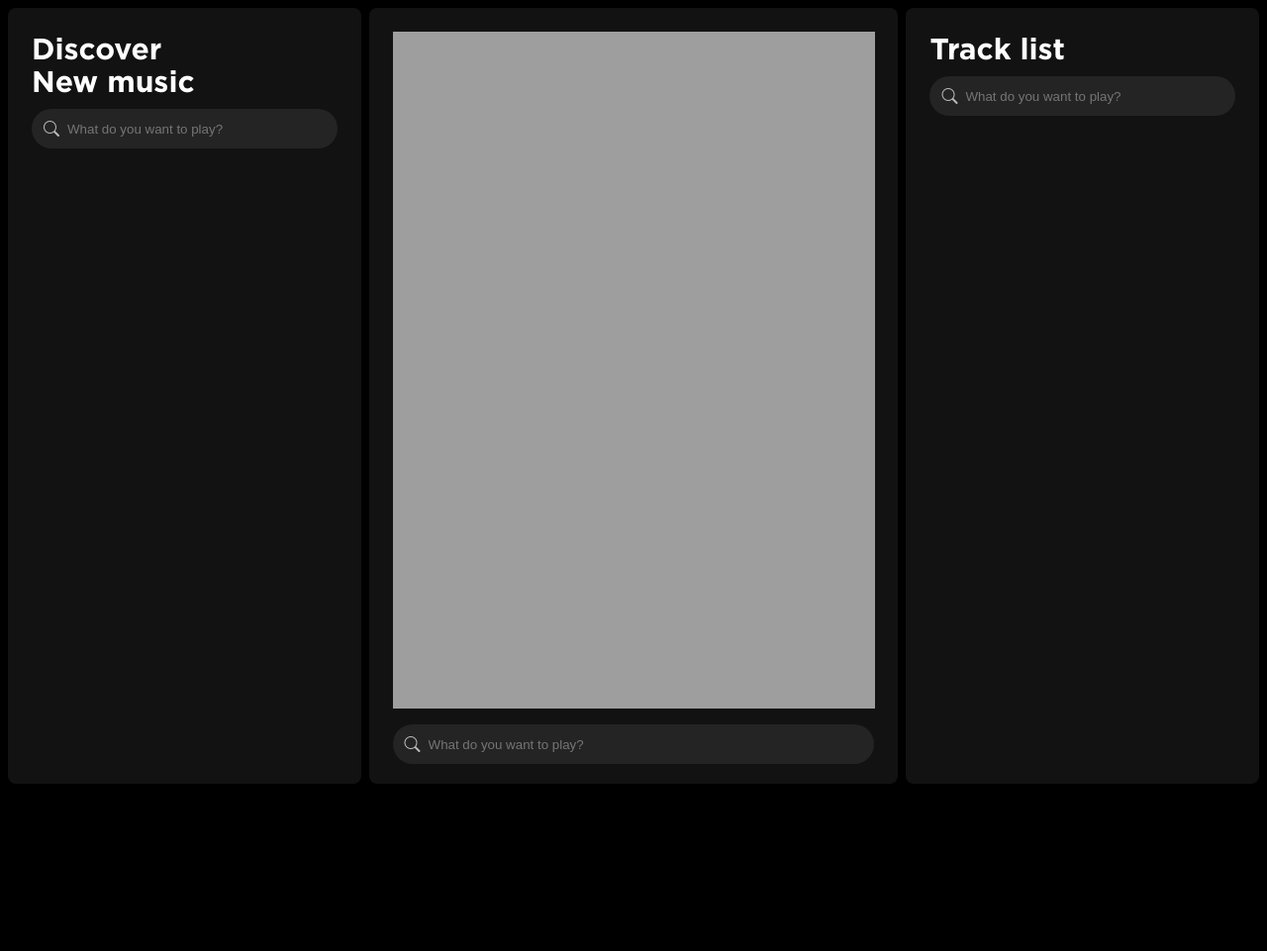
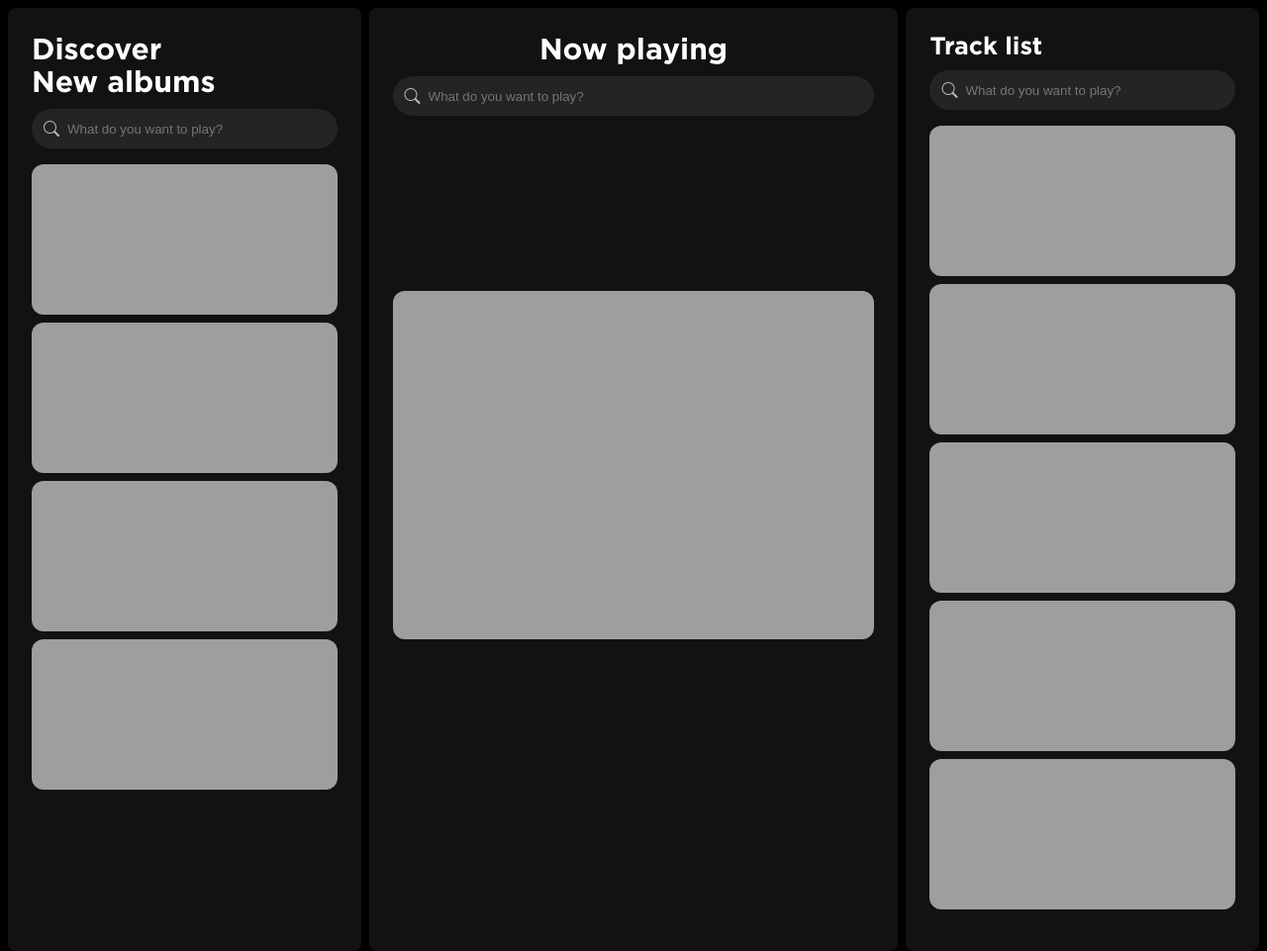
Before and after one commit to SamuelESuarezE/proyectoJavascript, a plain HTML site: page index.html in a window 1280 px wide. Shown: the whole page at 99% size. Before the commit the page ends 800 px from the top, so only its background shows below. Drawn offline with nearby package versions, Linux system fonts and the light colour scheme.

Commit message:
feat: :lipstick: Destkop design completed

```diff
--- a/css/style.css
+++ b/css/style.css
@@ -12,11 +12,23 @@ body {
     background-color: var(--color-black);
     width: 100svw;
     height: 100svh;
+    overflow: hidden;
+}
+
+::-webkit-scrollbar {
+    background: transparent;
+    border-radius: 20px;
+    width: 5px;
+}
+
+::-webkit-scrollbar-thumb {
+    background: var(--color-green);
+    border-radius: 10px;
 }
 
 main {
     width: 100%;
-    height: 100%;
+    height: 100svh;
     display: grid;
     grid-template-columns: 1fr 1.5fr 1fr;
     grid-gap: 8px;
@@ -27,6 +39,13 @@ main {
     background-color: var(--color-container);
     border-radius: var(--value-container-radius);
     padding: 24px;
+    position: relative;
+}
+
+current-track-frame {
+    position: absolute;
+    width: calc(100% - 48px);
+    top: 30%;
 }
 
 .containerTitle {
@@ -43,3 +62,27 @@ main {
     font-size: 25px;
     font-family: 'bold';
 }
+
+#blankSpace {
+    height: 4.5%;
+}
+
+.albumContainer {
+    margin-top: 40px;
+    display: grid;
+    grid-auto-rows: 150px;
+    height: 770px;
+    grid-gap: 10px;
+    overflow: hidden;
+    overflow-y: scroll;
+}
+
+.tracksContainer {
+    margin-top: 40px;
+    display: grid;
+    grid-auto-rows: 150px;
+    height: 810px;
+    grid-gap: 10px;
+    overflow: hidden;
+    overflow-y: scroll;
+}
--- a/index.html
+++ b/index.html
@@ -12,16 +12,40 @@
 <body>
     <main class="main">
         <section class="container" id="albums">
-            <h1 class="containerTitle">Discover<br>New music</h1>
+            <h1 class="containerTitle">Discover<br>New albums</h1>
             <search-bar></search-bar>
+            <article class="albumContainer">
+                <music-card uri="spotify:album:2kcJ3TxBhSwmki0QWFXUz8"></music-card>
+                <music-card uri="spotify:album:2kcJ3TxBhSwmki0QWFXUz8"></music-card>
+                <music-card uri="spotify:album:2kcJ3TxBhSwmki0QWFXUz8"></music-card>
+                <music-card uri="spotify:album:2kcJ3TxBhSwmki0QWFXUz8"></music-card>                <music-card uri="spotify:album:2kcJ3TxBhSwmki0QWFXUz8"></music-card>
+                <music-card uri="spotify:album:2kcJ3TxBhSwmki0QWFXUz8"></music-card>                <music-card uri="spotify:album:2kcJ3TxBhSwmki0QWFXUz8"></music-card>
+                <music-card uri="spotify:album:2kcJ3TxBhSwmki0QWFXUz8"></music-card>
+
+            </article>
         </section>
         <section class="container" id="currentTrack">
-            <current-track-frame uri="spotify:album:2kcJ3TxBhSwmki0QWFXUz8"></current-track-frame>
+            <h1 class="containerTitle" style="text-align: center;">Now playing</h1>
             <search-bar></search-bar>
+            <div id="blankSpace"></div>
+            <current-track-frame uri="spotify:track:26w9NTiE9NGjW1ZvIOd1So"></current-track-frame>
         </section>
         <section class="container" id="tracks">
-            <h1 class="containerTitle">Track list</h1>
+            <h1 class="containerTitle2">Track list</h1>
             <search-bar></search-bar>
+            <article class="tracksContainer">
+                <music-card uri="spotify:track:1Hs1uUl8o2VtDp1DABFq0O"></music-card>
+                <music-card uri="spotify:track:1Hs1uUl8o2VtDp1DABFq0O"></music-card>
+                <music-card uri="spotify:track:1Hs1uUl8o2VtDp1DABFq0O"></music-card>
+                <music-card uri="spotify:track:1Hs1uUl8o2VtDp1DABFq0O"></music-card>
+                <music-card uri="spotify:track:1Hs1uUl8o2VtDp1DABFq0O"></music-card>
+                <music-card uri="spotify:track:1Hs1uUl8o2VtDp1DABFq0O"></music-card>
+                <music-card uri="spotify:track:1Hs1uUl8o2VtDp1DABFq0O"></music-card>
+                <music-card uri="spotify:track:1Hs1uUl8o2VtDp1DABFq0O"></music-card>
+
+            </article>
+
+
         </section>
     </main>
 </body>
--- a/js/app.js
+++ b/js/app.js
@@ -1,2 +1,3 @@
+import { MusicCard } from "./components/MusicCard.js";
+import { SearchBar } from "./components/SearchBar.js";
 import { CurrentTrack } from "./components/CurrentTrack.js";
-import { SearchBar } from "./components/SearchBar.js";
--- a/js/components/CurrentTrack.js
+++ b/js/components/CurrentTrack.js
@@ -6,7 +6,7 @@ export class CurrentTrack extends HTMLElement{
     }
     connectedCallback(){
         this.shadowRoot.innerHTML = /*html*/`
-        <iframe class="spotify-iframe" width="100%" height="93%" src="https://open.spotify.com/embed/album/${this.id}" frameborder="0" allowtransparency="true" allow="encrypted-media"></iframe>
+        <iframe style="border-radius:12px" src="https://open.spotify.com/embed/track/${this.id}" width="100%" height="352" frameBorder="0" allowfullscreen="" allow="autoplay; clipboard-write; encrypted-media; fullscreen; picture-in-picture" loading="lazy"></iframe>
         `
     }
     static get observedAttributes(){
--- /dev/null
+++ b/js/components/MusicCard.js
@@ -0,0 +1,28 @@
+export class MusicCard extends HTMLElement{
+
+    constructor(){
+        super();
+        this.attachShadow({mode: "open"});
+    }
+    connectedCallback(){
+        if (this.type == "album"){
+            this.shadowRoot.innerHTML = /*html*/`
+            <iframe style="border-radius:12px" src="https://open.spotify.com/embed/album/${this.id}" width="100%" height="152" frameBorder="0" allowfullscreen="" allow="autoplay; clipboard-write; encrypted-media; fullscreen; picture-in-picture" loading="lazy"></iframe>
+            `
+        } else if (this.type == "track"){
+            this.shadowRoot.innerHTML = /*html*/`
+            <iframe style="border-radius:12px" src="https://open.spotify.com/embed/track/${this.id}" width="100%" height="152" frameBorder="0" allowfullscreen="" allow="autoplay; clipboard-write; encrypted-media; fullscreen; picture-in-picture" loading="lazy"></iframe>
+            `
+        }
+
+    }
+    static get observedAttributes(){
+        return ["uri"];
+    }
+    attributeChangedCallback(name,old,now){
+        let[nameUri, type, id] = now.split(":")
+        this.id = id;
+        this.type = type;
+    }
+}
+customElements.define("music-card", MusicCard)
```
